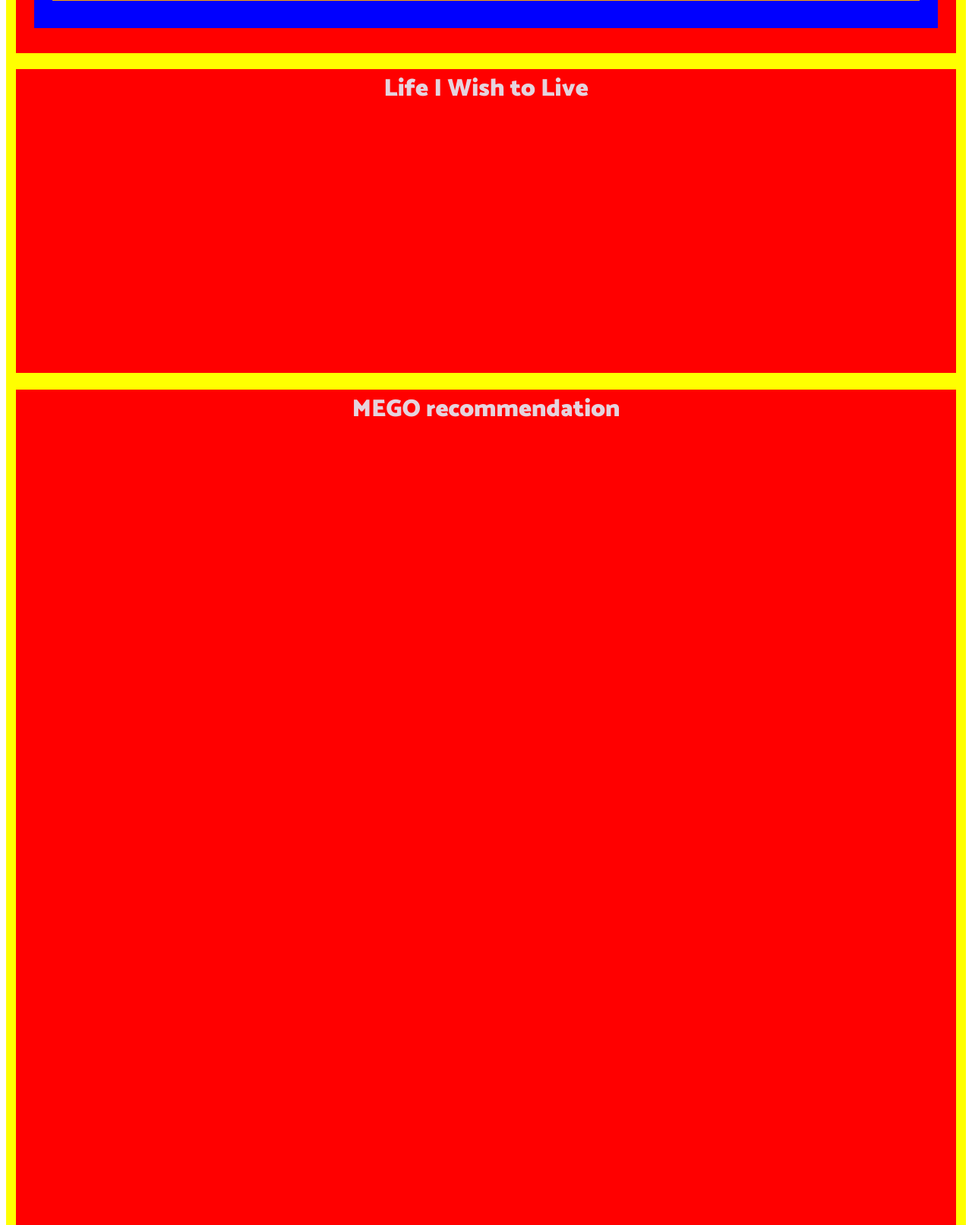
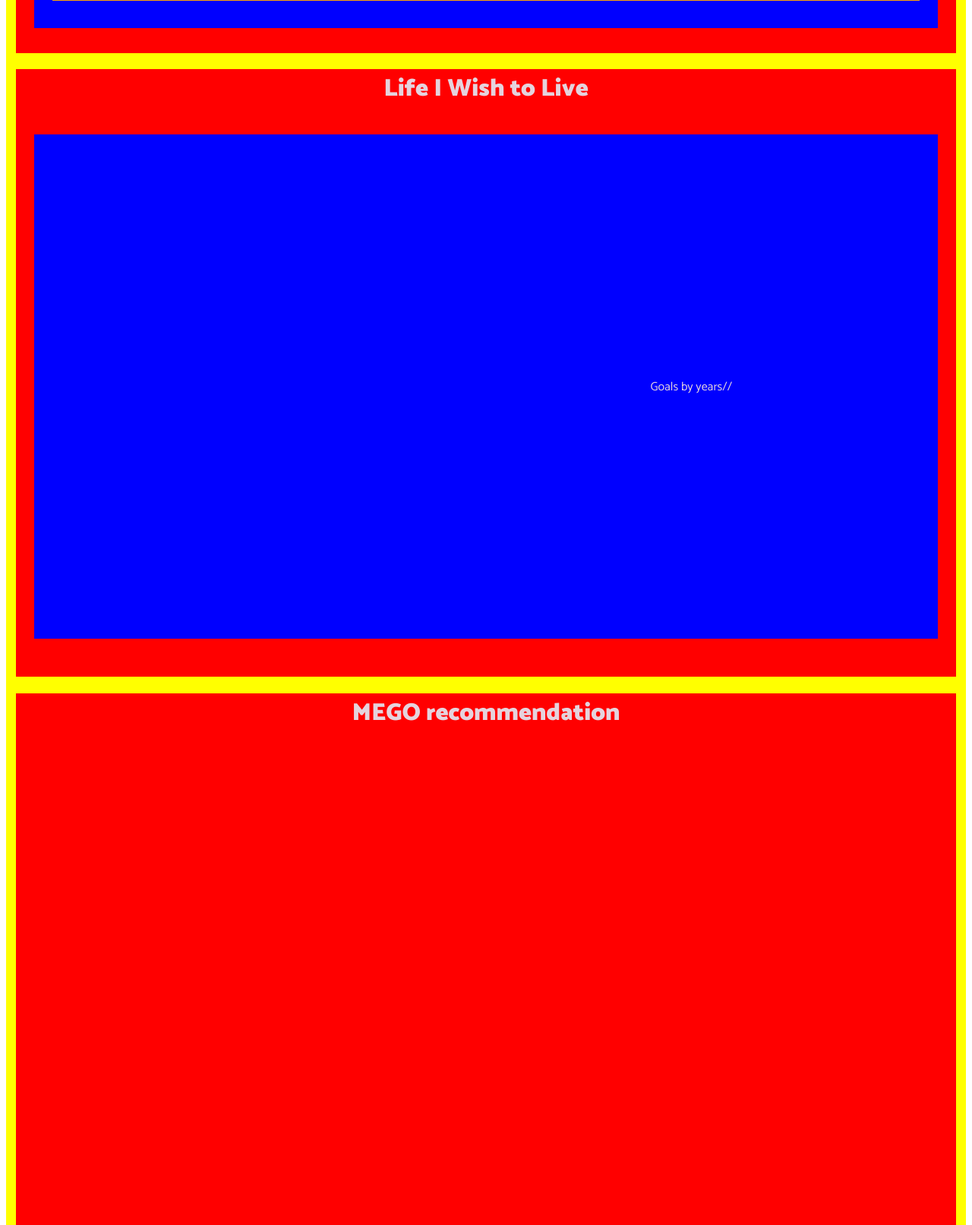
Before and after one commit to JECH2/MEgo_website, a Django app: page /MEgo/report/ in a window 1280 px wide. Shown: the part 1898-3511 px from the top of the page at 76% size. Run offline with Django 3.2, Linux system fonts and the light colour scheme; a user stored in the database is signed in; some libraries are stand-ins or nearby versions.

Commit message:
working on life i wish

```diff
--- a/MEgo/static/css/MEgo.css
+++ b/MEgo/static/css/MEgo.css
@@ -329,6 +329,22 @@ h1, h2, h3, h4 {
     margin: 1%;
 }
 
+.physical-content {
+    width: 96%;
+    height: 90%;
+    background-color: purple;
+    margin: 1%;
+    display: inline-flex;
+    /* Main axis is horizontal */
+    flex-direction: column;
+    /* Items get cluttered to one another rather than to be wrapped */
+    flex-wrap: nowrap;
+    /* Main axis alginment */
+    justify-content: space-evenly;
+    /* Sub axis alingment */
+    align-items: center;
+}
+
 .mental-content {
     width: 96%;
     height: 90%;
@@ -410,13 +426,37 @@ h1, h2, h3, h4 {
 /* Life I wish to live */
 .wish-life {
     width: 98%;
-    height: 10%;
+    height: 20%;
     background-color: red;
+}
+
+.wish-life > .life-value-goal {
+    width: 96%;
+    height: 83%;
+    background-color: blue;
+    margin: 1%;
+    display: inline-flex;
+    /* Main axis is horizontal */
+    flex-direction: row;
+    /* Items get cluttered to one another rather than to be wrapped */
+    flex-wrap: nowrap;
+    /* Main axis alginment */
+    justify-content: space-evenly;
+    /* Sub axis alingment */
+    align-items: center;
+}
+
+.life-value-goal > .life-value .life-goal {
+    width: 48%;
+    height: 90%;
+    background-color: orange;
+    margin-right: 1%;
+    margin-left: 1%;
 }
 
 /* MEGO recommendation */
 .recommendation {
     width: 98%;
-    height: 45%;
+    height: 33%;
     background-color: red;
 }
--- a/MEgo/templates/MEgo/analysis_report.html
+++ b/MEgo/templates/MEgo/analysis_report.html
@@ -12,7 +12,11 @@
         <div class="physical-mental-social">
             <!-- Physical report -->
             <div class="physical">
+                <!-- H2 headings -->
                 <h2>Physical</h2>
+
+                <!-- Physical report contents -->
+                <div class="physical-content"></div>
             </div>
 
             <!-- Mental report -->
@@ -64,6 +68,17 @@
     <div class="wish-life">
         <!-- H1 heading -->
         <h1>Life I Wish to Live</h1>
+
+        <!-- Life values and Life goals -->
+        <div class="life-value-goal">
+            <!-- Life values -->
+            <div class="life-value"></div>
+
+            <!-- Life goals -->
+            <div class="life-goal"></div>
+
+            Goals by years//
+        </div>
     </div>
 
     <!-- MEGO recommendation -->
```
